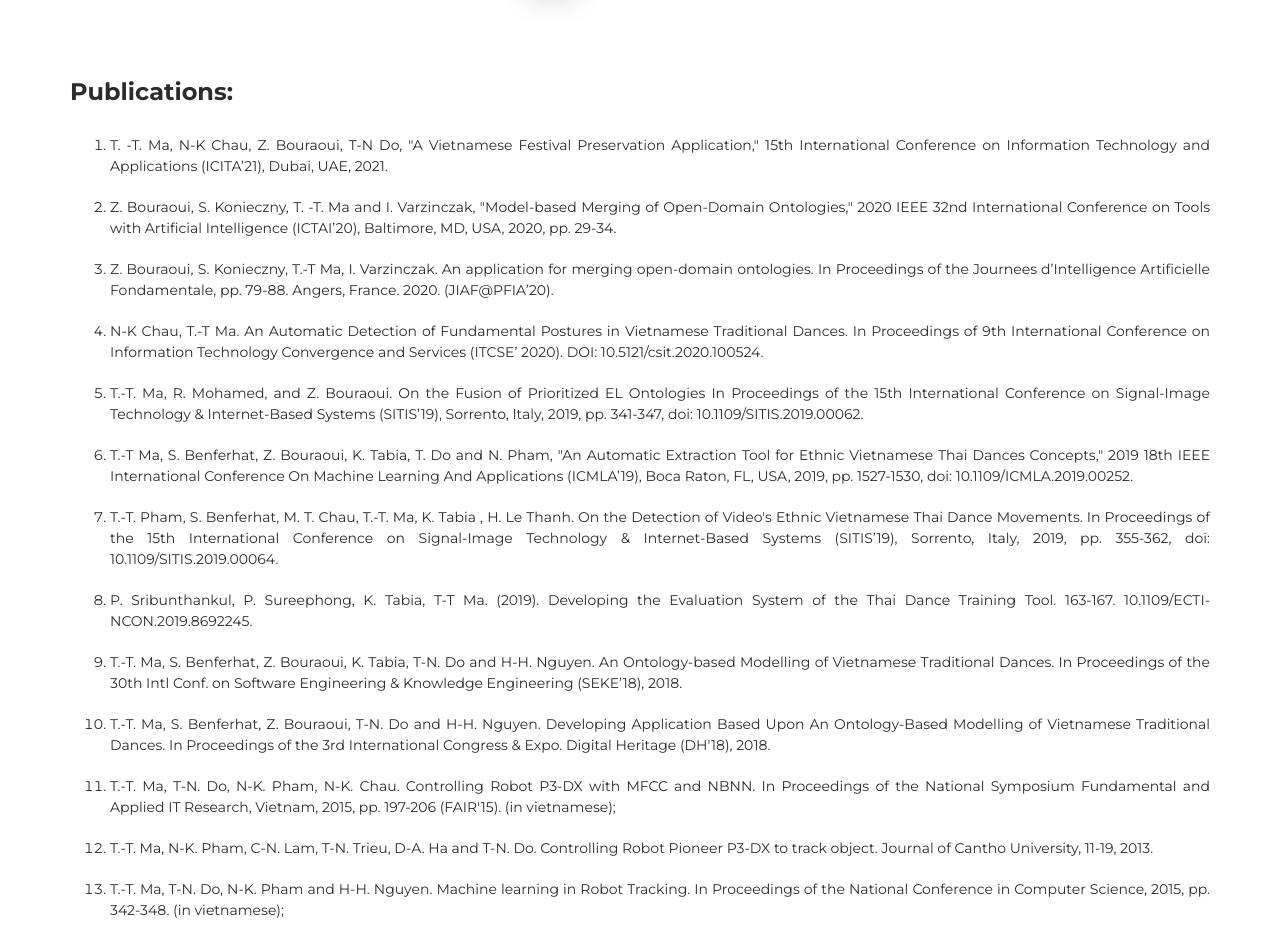
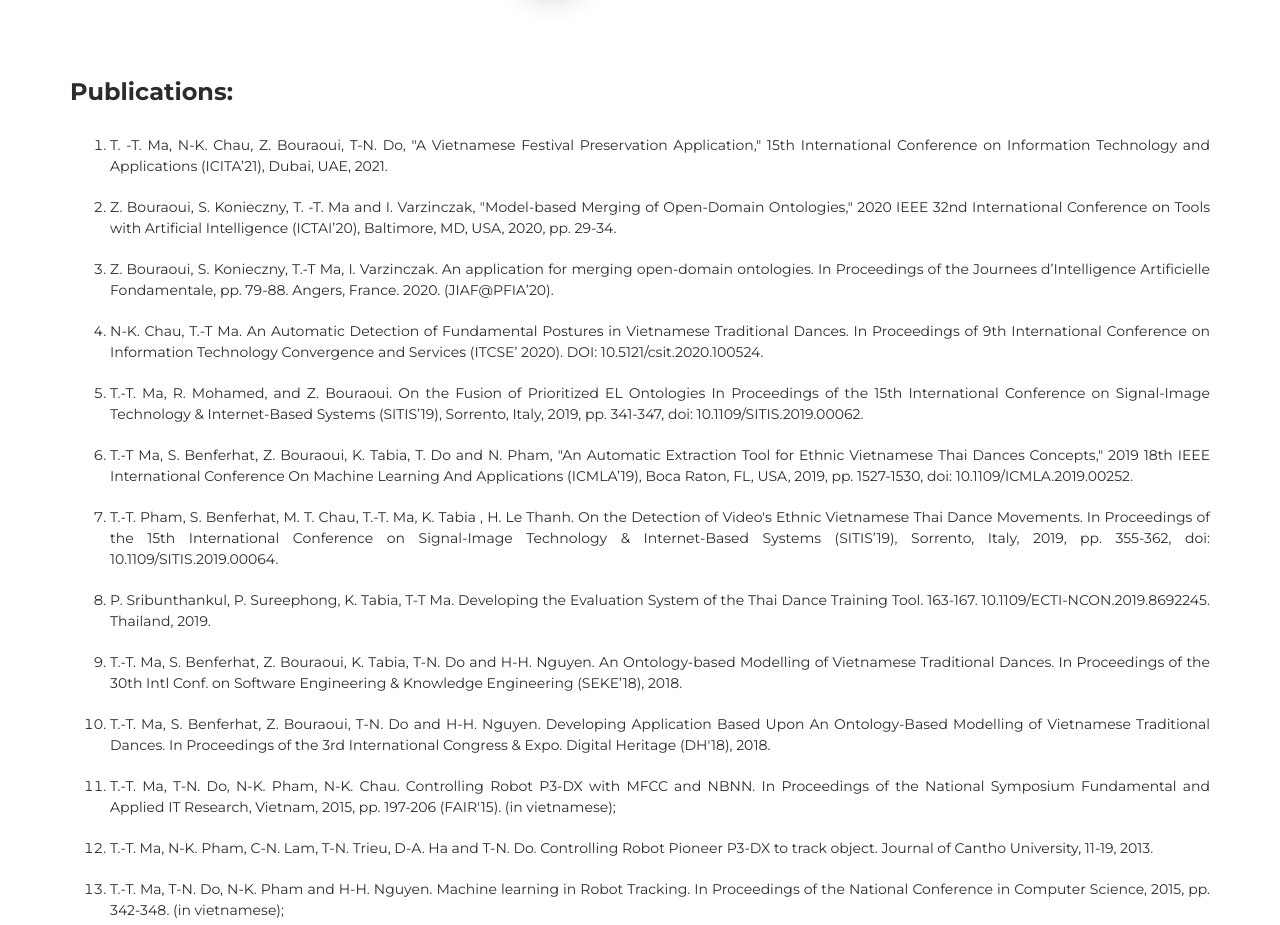
Before and after one commit to truongthanhma/site, a plain HTML site: page index.html in a window 1280 px wide. Shown: the part 2830-3755 px from the top of the page. Drawn offline with Linux system fonts and the light colour scheme.

Commit message:
Update index.html

```diff
--- a/index.html
+++ b/index.html
@@ -268,14 +268,14 @@
           <div class="row">
 			<h4>Publications:</h4>
 			<ol>
-				<li> T. -T. Ma, N-K Chau, Z. Bouraoui, T-N Do, "A Vietnamese Festival Preservation Application," 15th International Conference on Information Technology and Applications (ICITA’21), Dubai, UAE, 2021.</li>
+				<li> T. -T. Ma, N-K. Chau, Z. Bouraoui, T-N. Do, "A Vietnamese Festival Preservation Application," 15th International Conference on Information Technology and Applications (ICITA’21), Dubai, UAE, 2021.</li>
 				<li> Z. Bouraoui, S. Konieczny, T. -T. Ma and I. Varzinczak, "Model-based Merging of Open-Domain Ontologies," 2020 IEEE 32nd International Conference on Tools with Artificial Intelligence (ICTAI’20), Baltimore, MD, USA, 2020, pp. 29-34.</li>
 				<li>Z. Bouraoui, S. Konieczny, T.-T Ma, I. Varzinczak. An application for merging open-domain ontologies. In Proceedings of the Journees d’Intelligence Artificielle Fondamentale, pp. 79-88. Angers, France. 2020. (JIAF@PFIA’20).</li>
-				<li>N-K Chau, T.-T Ma. An Automatic Detection of Fundamental Postures in Vietnamese Traditional Dances. In Proceedings of  9th International Conference on Information Technology Convergence and Services (ITCSE’ 2020). DOI: 10.5121/csit.2020.100524.</li>
+				<li>N-K. Chau, T.-T Ma. An Automatic Detection of Fundamental Postures in Vietnamese Traditional Dances. In Proceedings of  9th International Conference on Information Technology Convergence and Services (ITCSE’ 2020). DOI: 10.5121/csit.2020.100524.</li>
 				<li>T.-T. Ma, R. Mohamed, and Z. Bouraoui. On the Fusion of Prioritized EL Ontologies In Proceedings of the 15th International Conference on Signal-Image Technology & Internet-Based Systems (SITIS’19), Sorrento, Italy, 2019, pp. 341-347, doi: 10.1109/SITIS.2019.00062.</li>
 				<li>T.-T Ma, S. Benferhat, Z. Bouraoui, K. Tabia, T. Do and N. Pham, "An Automatic Extraction Tool for Ethnic Vietnamese Thai Dances Concepts," 2019 18th IEEE International Conference On Machine Learning And Applications (ICMLA’19), Boca Raton, FL, USA, 2019, pp. 1527-1530, doi: 10.1109/ICMLA.2019.00252.</li>
 				<li>T.-T. Pham, S. Benferhat, M. T. Chau, T.-T. Ma, K. Tabia , H. Le Thanh. On the Detection of Video's Ethnic Vietnamese Thai Dance Movements. In Proceedings of the 15th International Conference on Signal-Image Technology & Internet-Based Systems (SITIS’19), Sorrento, Italy, 2019, pp. 355-362, doi: 10.1109/SITIS.2019.00064.</li>
-				<li>P. Sribunthankul, P. Sureephong, K. Tabia, T-T Ma. (2019). Developing the Evaluation System of the Thai Dance Training Tool. 163-167. 10.1109/ECTI-NCON.2019.8692245. </li>
+				<li>P. Sribunthankul, P. Sureephong, K. Tabia, T-T Ma. Developing the Evaluation System of the Thai Dance Training Tool. 163-167. 10.1109/ECTI-NCON.2019.8692245. Thailand, 2019. </li>
 				<li>T.-T. Ma, S. Benferhat, Z. Bouraoui, K. Tabia, T-N. Do and H-H. Nguyen. An Ontology-based Modelling of Vietnamese Traditional Dances. In Proceedings of the 30th Intl Conf. on Software Engineering & Knowledge Engineering (SEKE’18), 2018.</li>
 				<li>T.-T. Ma, S. Benferhat, Z. Bouraoui, T-N. Do and H-H. Nguyen. Developing Application Based Upon An Ontology-Based Modelling of Vietnamese Traditional Dances. In Proceedings of the  3rd International Congress & Expo. Digital Heritage (DH'18), 2018.</li>
 				<li>T.-T. Ma, T-N. Do, N-K. Pham, N-K. Chau. Controlling Robot P3-DX with MFCC and NBNN.  In Proceedings of the  National Symposium Fundamental and Applied IT Research, Vietnam, 2015, pp. 197-206 (FAIR'15). (in vietnamese);</li>
```
